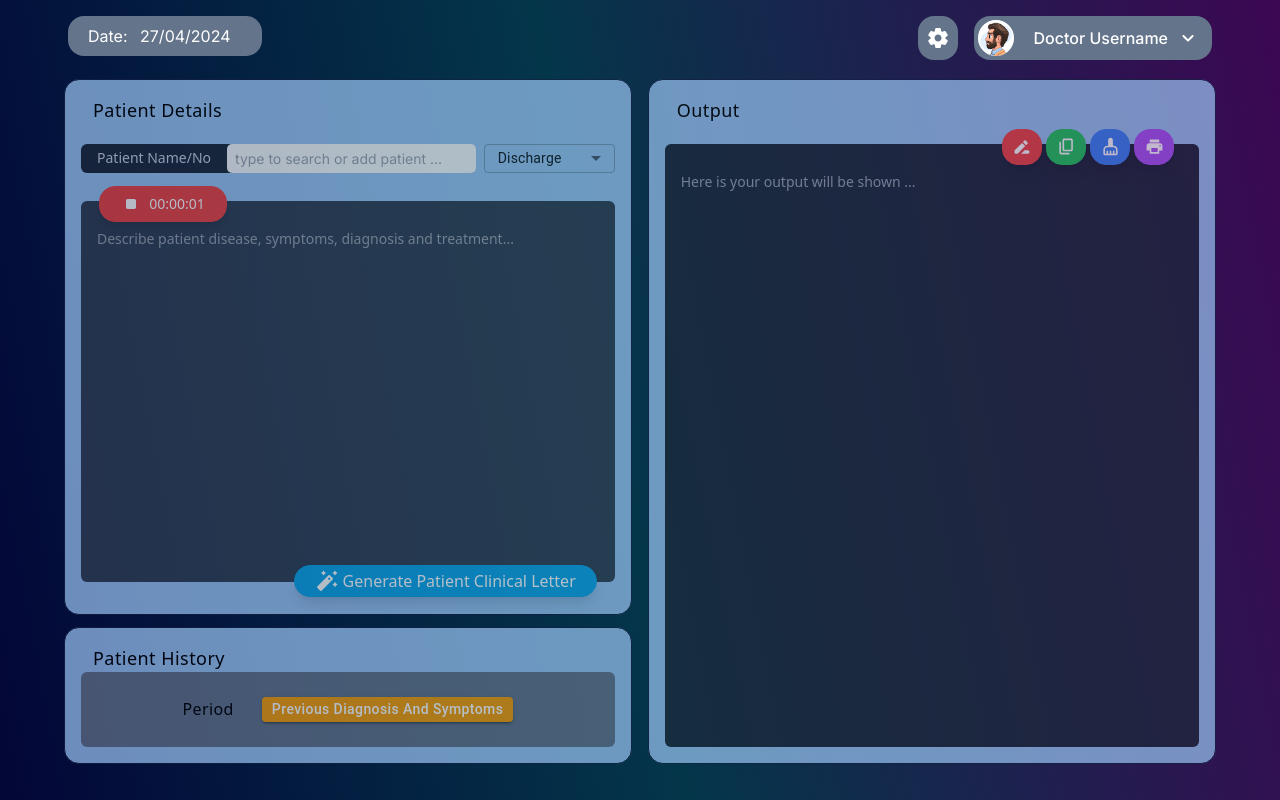
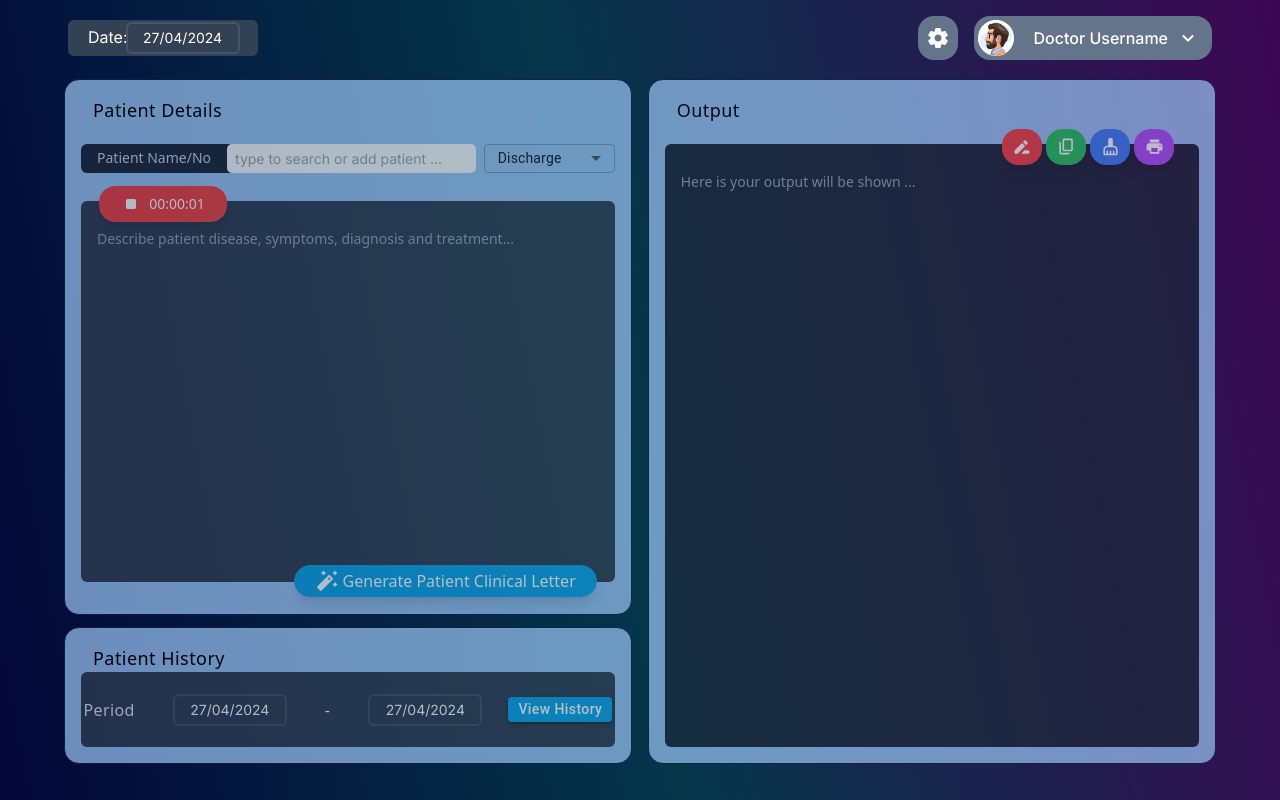
Before and after one commit to muthuni-dealwis/e18-4yp-Generating-Patient-Clinical-Letters-Using-LLMs, a Next.js app in the folder code/Web_Application/patient-clinical-letter-generator/: page /inputform in a window 1280 px wide. Built offline with nearby package versions, Linux system fonts and the light colour scheme.

Commit message:
change history component

```diff
--- a/code/Web_Application/patient-clinical-letter-generator/app/inputform/page.tsx
+++ b/code/Web_Application/patient-clinical-letter-generator/app/inputform/page.tsx
@@ -64,6 +64,12 @@ const DataInputForm: React.FC<any> = (props) => {
       patient_name: "",
       birthdate: "",
     });
+
+  const [selectedDate0, setSelectedDate0] = useState<Date>(new Date());
+  const [selectedDate1, setSelectedDate1] = useState<Date>(new Date());
+  const [selectedDate2, setSelectedDate2] = useState<Date>(new Date());
+  const [modalIsOpen, setModalIsOpen] = useState(false);
+  const [historyDetails, setHistoryDetails] = useState("");
 
   // useEffect(() => {
   //   console.log(selectedPatientDetails);
@@ -139,7 +145,7 @@ const DataInputForm: React.FC<any> = (props) => {
         },
         body: JSON.stringify({
           model: "llama3-ft", //set ollama model
-          prompt: voice2TextInput,
+          prompt: prompt,
         }),
       });
 
@@ -250,11 +256,63 @@ const DataInputForm: React.FC<any> = (props) => {
       });
   };
 
+  const handleDate1Change = (date: Date | null) => {
+    if (date) {
+      setSelectedDate1(date);
+    }
+  };
+
+  const handleDate2Change = (date: Date | null) => {
+    if (date) {
+      setSelectedDate2(date);
+    }
+  };
+
+  const handleDefaultChange = (date: Date | null) => {
+    if (date) {
+      setSelectedDate0(date);
+    }
+  };
+
+  const viewHistory = async () => {
+    setModalIsOpen(true);
+    console.log("try");
+
+    // try {
+    //   const response = await fetch("http://localhost:8080/api/patientHistory", {
+    //     method: "POST",
+    //     headers: { "Content-Type": "application/json" },
+    //     body: JSON.stringify({ patientname, patientID: 3 }),
+    //   });
+
+    //   if (!response.ok) {
+    //     throw new Error("Failed to fetch data"); // Throw an error if response not ok
+    //   }
+
+    //   const responseData = await response.json(); // Parse JSON response
+
+    //   console.log(responseData); // Log parsed JSON data
+
+    //   setHistoryDetails(responseData[0].details);
+    // } catch (error: any) {
+    //   console.log("Login failed", error.message);
+    // }
+  };
+
+  const closeModal = () => {
+    setModalIsOpen(false);
+  };
+
   return (
     <div className="data-input-container box-border w-full h-screen flex flex-col px-7 md:px-16 py-2">
       <div className="menu-bar w-full px-1 h-16 text-white flex flex-row place-content-between pt-2 mb-3">
-        <div>
-          <MyDatePicker />
+        <div className="py-1">
+          <MyDatePicker
+            labelName="Date:"
+            type="default"
+            selectedDate={selectedDate0}
+            onDateChange={handleDefaultChange}
+          />
         </div>
         <div className="right-menu-items h-fit w-fit flex flex-row">
           <div className="flex items-center bg-slate-500 hover:bg-slate-400 px-2 py-1 rounded-2xl mr-4">
@@ -371,7 +429,7 @@ const DataInputForm: React.FC<any> = (props) => {
               </div>
             </div>
           </div>
-          <div className="data-input-form flex flex-grow flex-grow-0 flex-col h-1/5">
+          {/* <div className="data-input-form flex flex-grow flex-grow-0 flex-col h-1/5">
             <div className="font-sans text-lg font-medium tracking-wide ml-3 h-12">
               Patient History
             </div>
@@ -379,7 +437,6 @@ const DataInputForm: React.FC<any> = (props) => {
               <label className="font-sans font-medium tracking-wide pr-5">
                 Period
               </label>
-              {/* <LetterTypeSelect /> */}
               <Button
                 style={{
                   marginLeft: "8px",
@@ -390,6 +447,48 @@ const DataInputForm: React.FC<any> = (props) => {
                 variant="contained"
               >
                 Previous Diagnosis and Symptoms
+              </Button>
+            </div>
+          </div> */}
+          <div className="data-input-form flex flex-grow flex-grow-0 flex-col h-1/5">
+            <div className="font-sans text-lg font-medium tracking-wide ml-3 h-11">
+              Patient History
+            </div>
+            <div className="period-select flex-glow bg-slate-700 w-full h-full flex items-center justify-center rounded-md py-3">
+              <label className="font-sans text-slate-200 font-medium tracking-wide pr-5">
+                Period
+              </label>
+
+              <MyDatePicker
+                labelName=""
+                type="history"
+                selectedDate={selectedDate1}
+                onDateChange={handleDate1Change}
+              />
+              <label
+                className="font-sans font-medium tracking-wide pr-5 ml-5"
+                style={{ color: "white" }}
+              >
+                -
+              </label>
+              <MyDatePicker
+                labelName=""
+                type="history"
+                selectedDate={selectedDate2}
+                onDateChange={handleDate2Change}
+              />
+
+              <Button
+                style={{
+                  marginLeft: "8px",
+                  backgroundColor: "#0EA5E9",
+                  padding: "0 10px",
+                  textTransform: "capitalize",
+                }}
+                variant="contained"
+                onClick={viewHistory}
+              >
+                View History
               </Button>
             </div>
           </div>
--- a/code/Web_Application/patient-clinical-letter-generator/components/DatePicker.tsx
+++ b/code/Web_Application/patient-clinical-letter-generator/components/DatePicker.tsx
@@ -1,18 +1,33 @@
-import React, { useState } from "react";
+import React, { useState, useEffect } from "react";
 import DatePicker from "react-datepicker";
 import "react-datepicker/dist/react-datepicker.css";
+import { DatePickerProps } from "./Props";
 
-const MyDatePicker: React.FC = () => {
-  const [selectedDate, setSelectedDate] = useState(new Date());
+const MyDatePicker: React.FC<DatePickerProps> = (props, { outlineColor }) => {
+  const [selectedDate, setSelectedDate] = useState<Date | null>(null);
+
+  useEffect(() => {
+    if (!props.selectedDate) {
+      setSelectedDate(new Date());
+    } else {
+      setSelectedDate(props.selectedDate);
+    }
+  }, [props.selectedDate]);
 
   return (
-    <div className="data-time-show bg-slate-500 h-fit px-5 py-1 rounded-2xl">
-      <label className="text-white">Date: </label>
+    <div className="data-time-show bg-slate-700 h-fit px-5 py-1 rounded-md">
+      {props.type === "history" ? (
+        <label className="text-black">{props.labelName}</label>
+      ) : (
+        <label className="text-white">{props.labelName}</label>
+      )}
+
       <DatePicker
         selected={selectedDate}
-        onChange={(date) => setSelectedDate(date)}
+        onChange={(date: Date) => props.onDateChange(date)}
         dateFormat="dd/MM/yyyy"
-        className="custom-datepicker bg-slate-500 text-white rounded px-2 py-1"
+        className="custom-datepicker bg-slate-700 text-white rounded px-2 py-1 outline outline-2 text-sm text-center outline-slate-600"
+        // className={`custom-datepicker bg-slate-700 text-white rounded px-2 py-1 outline outline-2 text-sm text-center outline-slate-${outlineColor}`}
       />
     </div>
   );
--- /dev/null
+++ b/code/Web_Application/patient-clinical-letter-generator/components/Props.tsx
@@ -0,0 +1,6 @@
+export interface DatePickerProps {
+  labelName: string;
+  type: string;
+  selectedDate: Date | null;
+  onDateChange: (date: Date | null) => void;
+}
```
